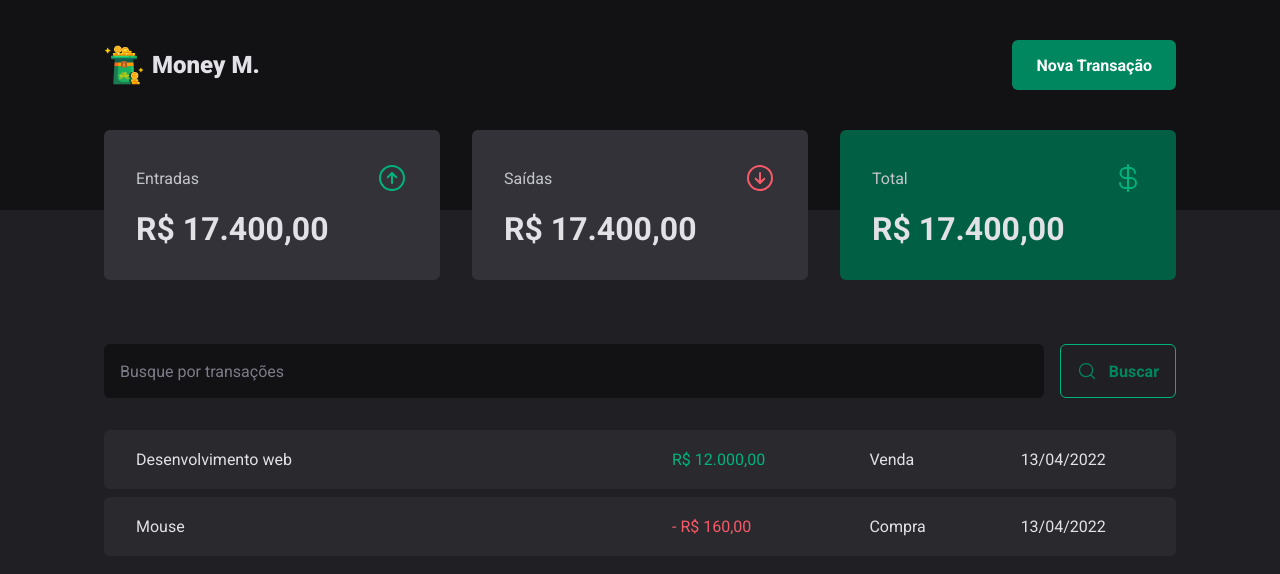
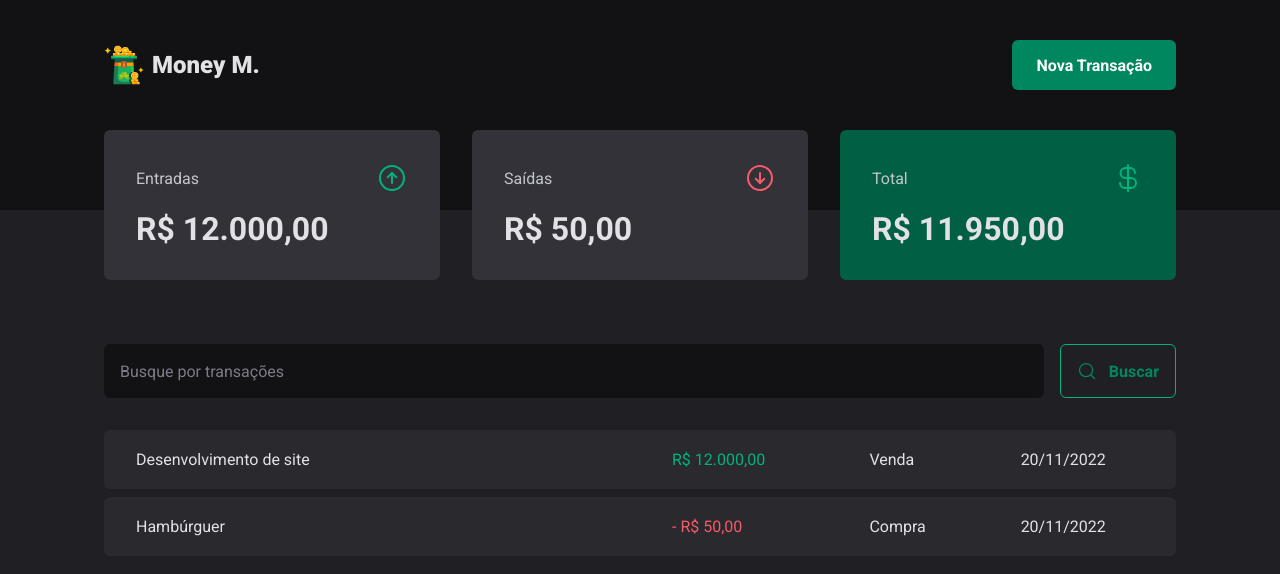
Before and after one commit to DaniloGMattos/money-manger, a React (Vite) app: page / in a window 1280 px wide. Shown: the top 574 px of the page. Built offline with nearby package versions, Linux system fonts and the light colour scheme; data requests are answered from the project's data file.

Commit message:
feat: fake Api and date formatting

```diff
--- a/package.json
+++ b/package.json
@@ -5,6 +5,7 @@
   "type": "module",
   "scripts": {
     "dev": "vite",
+    "dev:server": "json-server server.json -p 3333 -w -d 500",
     "build": "tsc && vite build",
     "preview": "vite preview"
   },
@@ -21,6 +22,7 @@
     "@types/react": "^18.0.24",
     "@types/react-dom": "^18.0.8",
     "@vitejs/plugin-react": "^2.2.0",
+    "json-server": "^0.17",
     "typescript": "^4.6.4",
     "vite": "^3.2.3"
   }
--- /dev/null
+++ b/server.json
@@ -0,0 +1,20 @@
+{
+  "transactions": [
+    {
+    "id": 1,
+    "description": "Desenvolvimento de site",
+    "type": "income",
+    "category": "Venda",
+    "price": 12000,
+    "createdAt": "2022-11-20T02:58:13.647Z"
+    },
+    {
+    "id": 2,
+    "description": "Hambúrguer",
+    "type": "outcome",
+    "category": "Compra",
+    "price": 50,
+    "createdAt": "2022-11-20T02:58:13.647Z"
+    }
+  ]
+}
--- /dev/null
+++ b/src/@types/TransactionsTypes.ts
@@ -0,0 +1,8 @@
+export interface ITransaction {
+  id: string;
+  type: "income" | "outcome";
+  price: number;
+  description: string;
+  category: string;
+  createdAt: string;
+}
--- a/src/App.tsx
+++ b/src/App.tsx
@@ -1,4 +1,5 @@
 import { ThemeProvider } from "styled-components";
+import { TransactionsProvider } from "./contexts/TransactionsContext";
 import { Transactions } from "./pages/Transactions";
 import { GlobalStyle } from "./styles/global";
 import { defaultTheme } from "./styles/theme/default";
@@ -6,7 +7,9 @@ export function App() {
   return (
     <ThemeProvider theme={defaultTheme}>
       <GlobalStyle />
-      <Transactions />
+      <TransactionsProvider>
+        <Transactions />
+      </TransactionsProvider>
     </ThemeProvider>
   );
 }
--- /dev/null
+++ b/src/api/TransactionsAPI.tsx
@@ -0,0 +1,11 @@
+import { ITransaction } from "../@types/TransactionsTypes";
+
+async function getTransactions(): Promise<ITransaction[]> {
+  const response = await fetch("http://localhost:3333/transactions");
+  const data = await response.json();
+  return data;
+}
+
+export const transactionsAPI = {
+  getTransactions,
+};
--- a/src/components/Summary.tsx
+++ b/src/components/Summary.tsx
@@ -1,5 +1,8 @@
 import styled, { css } from "styled-components";
 import { ArrowCircleDown, ArrowCircleUp, CurrencyDollar } from "phosphor-react";
+import { useContext } from "react";
+import { TransactionsContext } from "../contexts/TransactionsContext";
+import { priceFormatter } from "../utils/formatters";
 const SummaryContainer = styled.section`
   max-width: 1120px;
   width: 100%;
@@ -38,6 +41,20 @@ const SummaryCard = styled.div<SummaryCardProps>`
 `;
 
 export function Summary() {
+  const { transactions } = useContext(TransactionsContext);
+  const summary = transactions.reduce(
+    (acc, transaction) => {
+      if (transaction.type === "income") {
+        acc.income += transaction.price;
+        acc.total += transaction.price;
+      } else {
+        acc.outcome += transaction.price;
+        acc.total -= transaction.price;
+      }
+      return acc;
+    },
+    { income: 0, outcome: 0, total: 0 }
+  );
   return (
     <SummaryContainer>
       <SummaryCard>
@@ -45,21 +62,21 @@ export function Summary() {
           <span>Entradas</span>
           <ArrowCircleUp size={32} color="#00b37e"></ArrowCircleUp>
         </header>
-        <strong>R$ 17.400,00</strong>
+        <strong>{priceFormatter.format(summary.income)}</strong>
       </SummaryCard>
       <SummaryCard>
         <header>
           <span>Saídas</span>
           <ArrowCircleDown size={32} color="#f75a68"></ArrowCircleDown>
         </header>
-        <strong>R$ 17.400,00</strong>
+        <strong>{priceFormatter.format(summary.outcome)}</strong>
       </SummaryCard>
       <SummaryCard variant="green">
         <header>
           <span>Total</span>
           <CurrencyDollar size={32} color="#00b37e"></CurrencyDollar>
         </header>
-        <strong>R$ 17.400,00</strong>
+        <strong>{priceFormatter.format(summary.total)}</strong>
       </SummaryCard>
     </SummaryContainer>
   );
--- /dev/null
+++ b/src/contexts/TransactionsContext.tsx
@@ -0,0 +1,29 @@
+import { createContext, useEffect, useState } from "react";
+import { ITransaction } from "../@types/TransactionsTypes";
+import { transactionsAPI } from "../api/TransactionsAPI";
+
+interface TransactionsContextType {
+  transactions: ITransaction[];
+}
+interface TransactionsProviderProps {
+  children: React.ReactNode;
+}
+export const TransactionsContext = createContext({} as TransactionsContextType);
+export function TransactionsProvider({ children }: TransactionsProviderProps) {
+  const [transactions, setTransactions] = useState<ITransaction[]>([]);
+  async function loadTransactions() {
+    const data = await transactionsAPI.getTransactions();
+    setTransactions(data);
+  }
+  useEffect(() => {
+    (async () => {
+      await loadTransactions();
+    })();
+  }, []);
+
+  return (
+    <TransactionsContext.Provider value={{ transactions }}>
+      {children}
+    </TransactionsContext.Provider>
+  );
+}
--- a/src/pages/Transactions.tsx
+++ b/src/pages/Transactions.tsx
@@ -1,7 +1,13 @@
+import { useContext, useEffect, useState } from "react";
 import styled from "styled-components";
+import { ITransaction } from "../@types/TransactionsTypes";
+import { transactionsAPI } from "../api/TransactionsAPI";
+
 import { Header } from "../components/Header";
 import { SearchForm } from "../components/SearchForm";
 import { Summary } from "../components/Summary";
+import { TransactionsContext } from "../contexts/TransactionsContext";
+import { dateFormatter, priceFormatter } from "../utils/formatters";
 
 const TransactionsContainer = styled.main`
   width: 100%;
@@ -39,7 +45,9 @@ const PriceHighlight = styled.span<PriceHighlightProps>`
       ? props.theme["green-300"]
       : props.theme["red-300"]};
 `;
+
 export function Transactions() {
+  const { transactions } = useContext(TransactionsContext);
   return (
     <>
       <Header></Header>
@@ -48,26 +56,19 @@ export function Transactions() {
         <SearchForm />
         <TransactionsTable>
           <tbody>
-            <tr>
-              <td width="50%">Desenvolvimento web</td>
-              <td>
-                {" "}
-                <PriceHighlight variant="income">
-                  R$ 12.000,00
-                </PriceHighlight>{" "}
-              </td>
-              <td> Venda</td>
-              <td>13/04/2022</td>
-            </tr>
-            <tr>
-              <td width="50%">Mouse</td>
-              <td>
-                <PriceHighlight variant="outcome">- R$ 160,00</PriceHighlight>{" "}
-              </td>
-              <td> Compra</td>
-
-              <td>13/04/2022</td>
-            </tr>
+            {transactions.map((transaction) => (
+              <tr key={transaction.id}>
+                <td width="50%">{transaction.description}</td>
+                <td>
+                  <PriceHighlight variant={transaction.type}>
+                    {transaction.type === "outcome" && "- "}
+                    {priceFormatter.format(transaction.price)}
+                  </PriceHighlight>
+                </td>
+                <td> {transaction.category}</td>
+                <td>{dateFormatter.format(new Date(transaction.createdAt))}</td>
+              </tr>
+            ))}
           </tbody>
         </TransactionsTable>
       </TransactionsContainer>
--- /dev/null
+++ b/src/utils/formatters.ts
@@ -0,0 +1,5 @@
+export const dateFormatter = new Intl.DateTimeFormat("pt-BR");
+export const priceFormatter = new Intl.NumberFormat("pt-BR", {
+  style: "currency",
+  currency: "BRL",
+});
```
Also changed, not shown: 1 other file (tests, documents, lock files or other folders).
